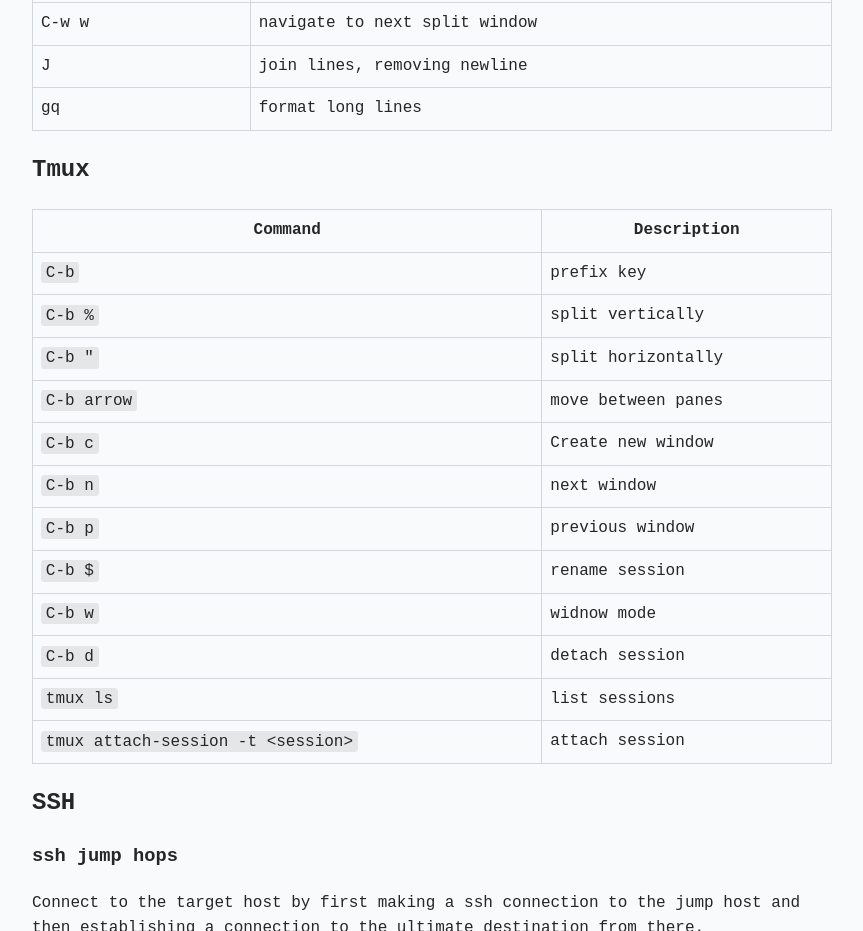
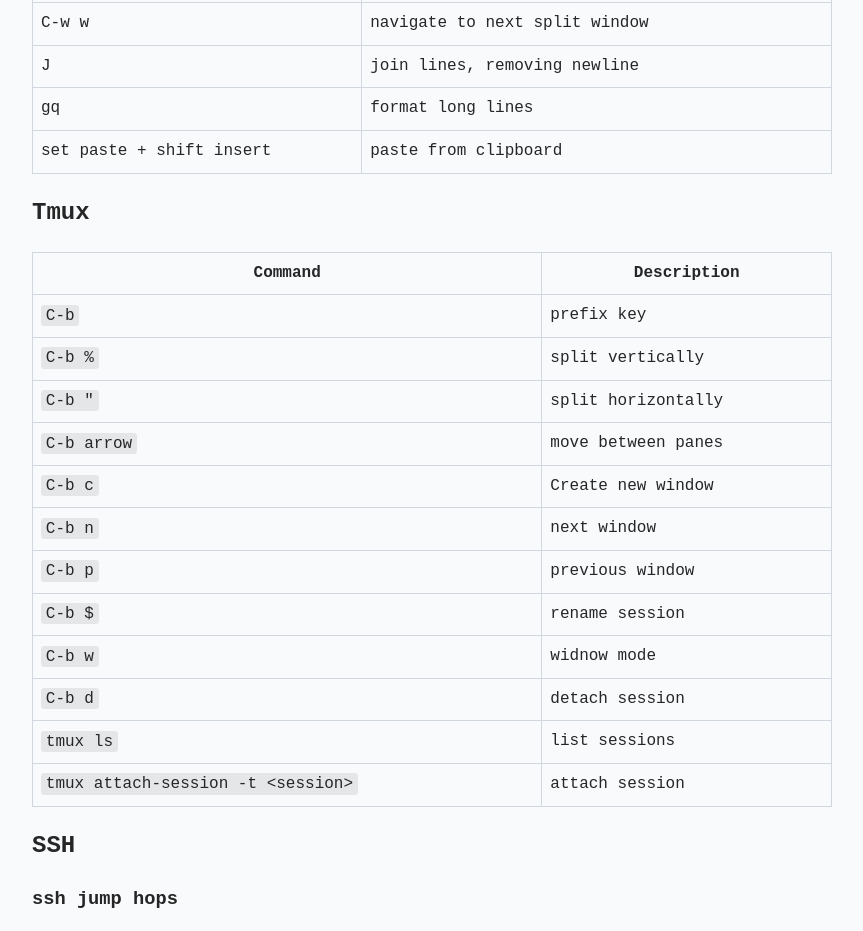
Before and after one commit to gue-ni/gnosis, an Eleventy site: page doc/linux.md in a window 1280 px wide. Shown: the part 2399-3330 px from the top of the page, without its empty margins (208-1071 px from the left). Built offline with nearby package versions, Linux system fonts and the light colour scheme; Eleventy itself is replaced by a stand-in of ours; files that its build step writes are made by us from their sources; a web font is replaced by a local one.

Commit message:
Update linux.md

```diff
--- a/doc/linux.md
+++ b/doc/linux.md
@@ -66,6 +66,7 @@
 | C-w w         | navigate to next split window       |
 | J             | join lines, removing newline        |
 | gq            | format long lines                   |
+| set paste + shift insert | paste from clipboard     |
 
 ## Tmux
 
```
